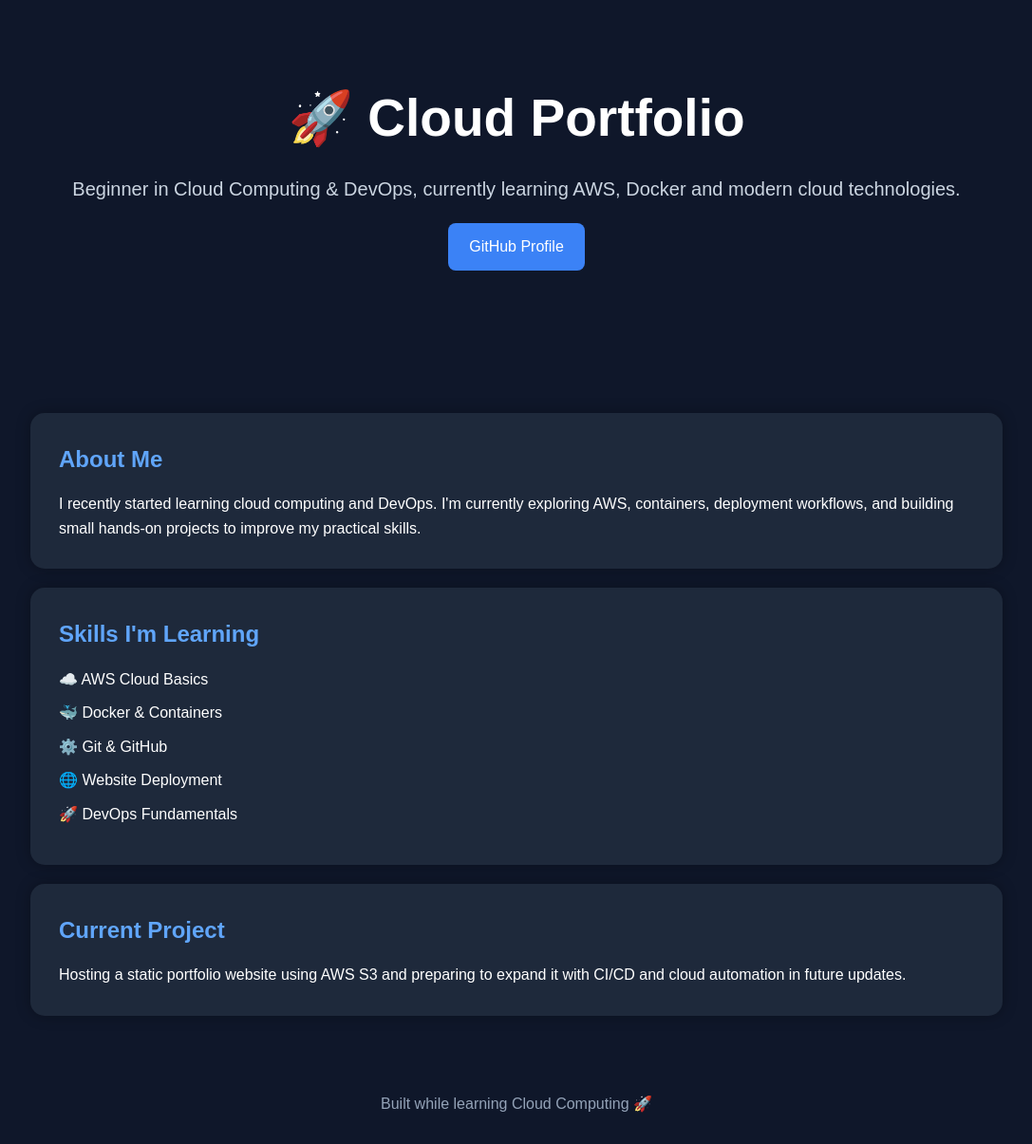
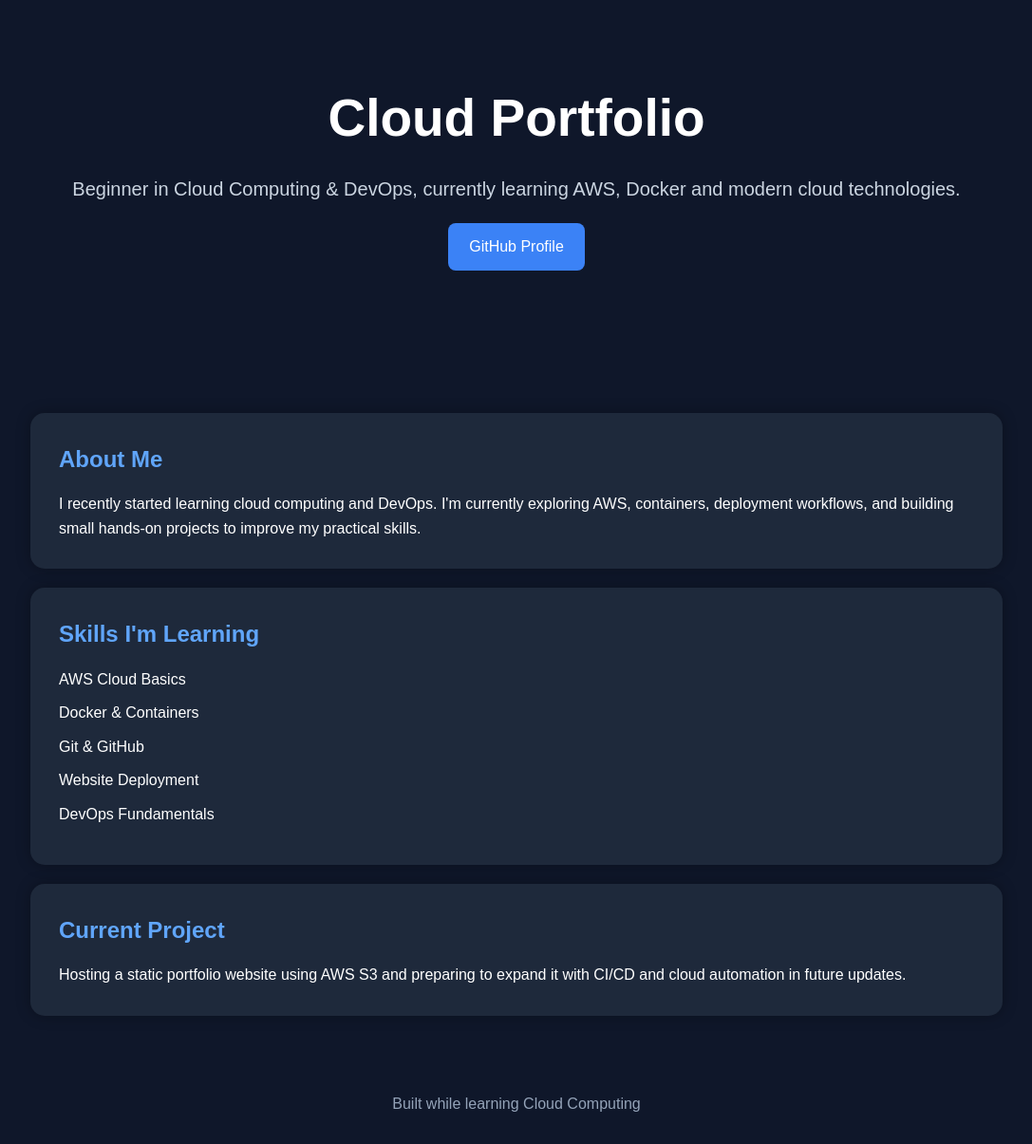
Before and after one commit to MarkEbinaizer/cloud-portfolio, a plain HTML site: page index.html in a window 1280 px wide. Shown: the whole page at 95% size, without its empty margins (96-1183 px from the left). Drawn offline with Linux system fonts and the light colour scheme.

Commit message:
index.html

```diff
--- a/index.html
+++ b/index.html
@@ -89,14 +89,14 @@
 <body>
 
   <header>
-    <h1>🚀 Cloud Portfolio</h1>
+    <h1>	 Cloud Portfolio</h1>
 
     <p>
       Beginner in Cloud Computing & DevOps, currently learning AWS,
       Docker and modern cloud technologies.
     </p>
 
-    <a class="btn" href="https://github.com/" target="_blank">
+    <a class="btn" href="https://github.com/MarkEbinaizer" target="_blank">
       GitHub Profile
     </a>
   </header>
@@ -117,11 +117,11 @@
       <h2>Skills I'm Learning</h2>
 
       <ul>
-        <li>☁️ AWS Cloud Basics</li>
-        <li>🐳 Docker & Containers</li>
-        <li>⚙️ Git & GitHub</li>
-        <li>🌐 Website Deployment</li>
-        <li>🚀 DevOps Fundamentals</li>
+        <li> AWS Cloud Basics</li>
+        <li> Docker & Containers</li>
+        <li> Git & GitHub</li>
+        <li> Website Deployment</li>
+        <li> DevOps Fundamentals</li>
       </ul>
     </div>
 
@@ -137,7 +137,7 @@
   </section>
 
   <footer>
-    Built while learning Cloud Computing 🚀
+    Built while learning Cloud Computing
   </footer>
 
 </body>
```
